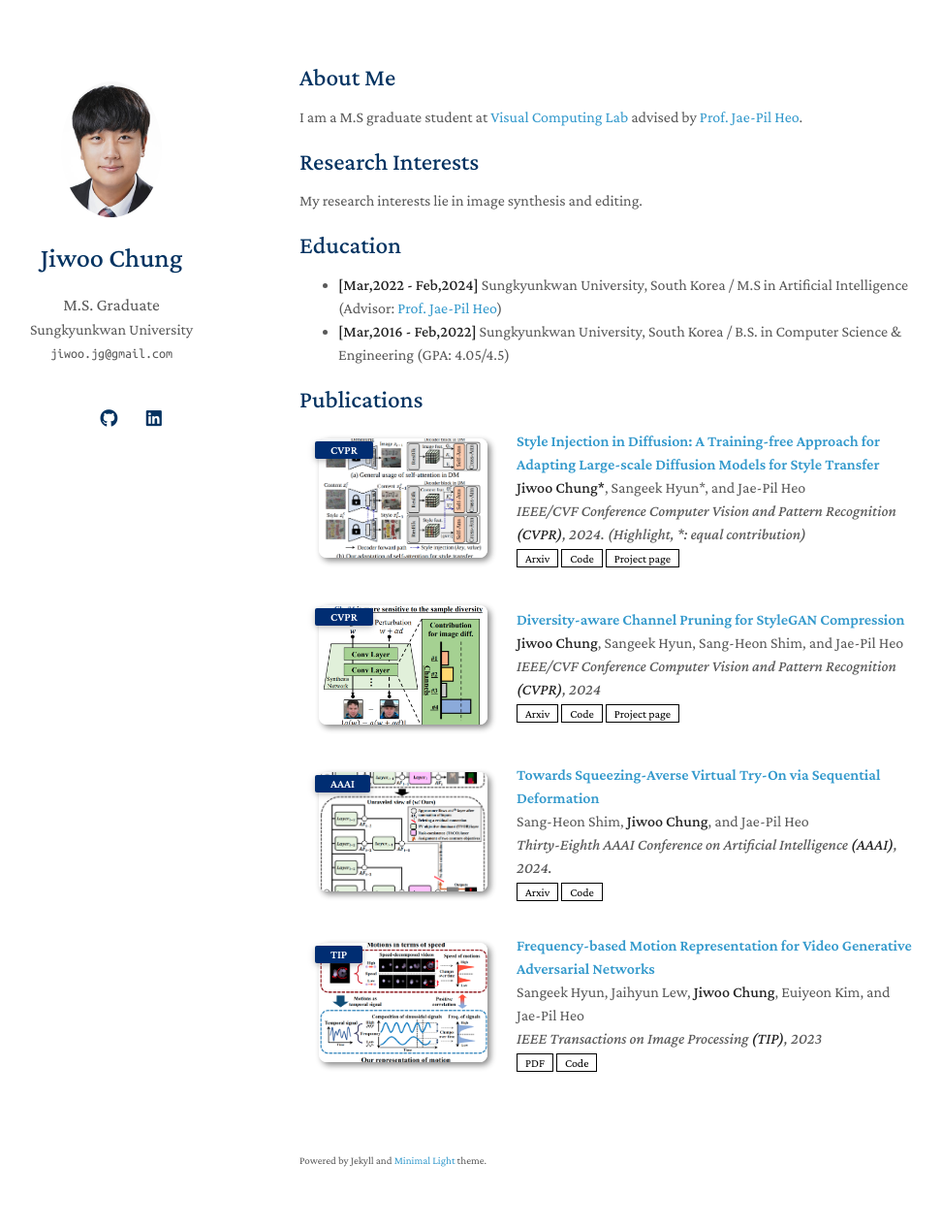
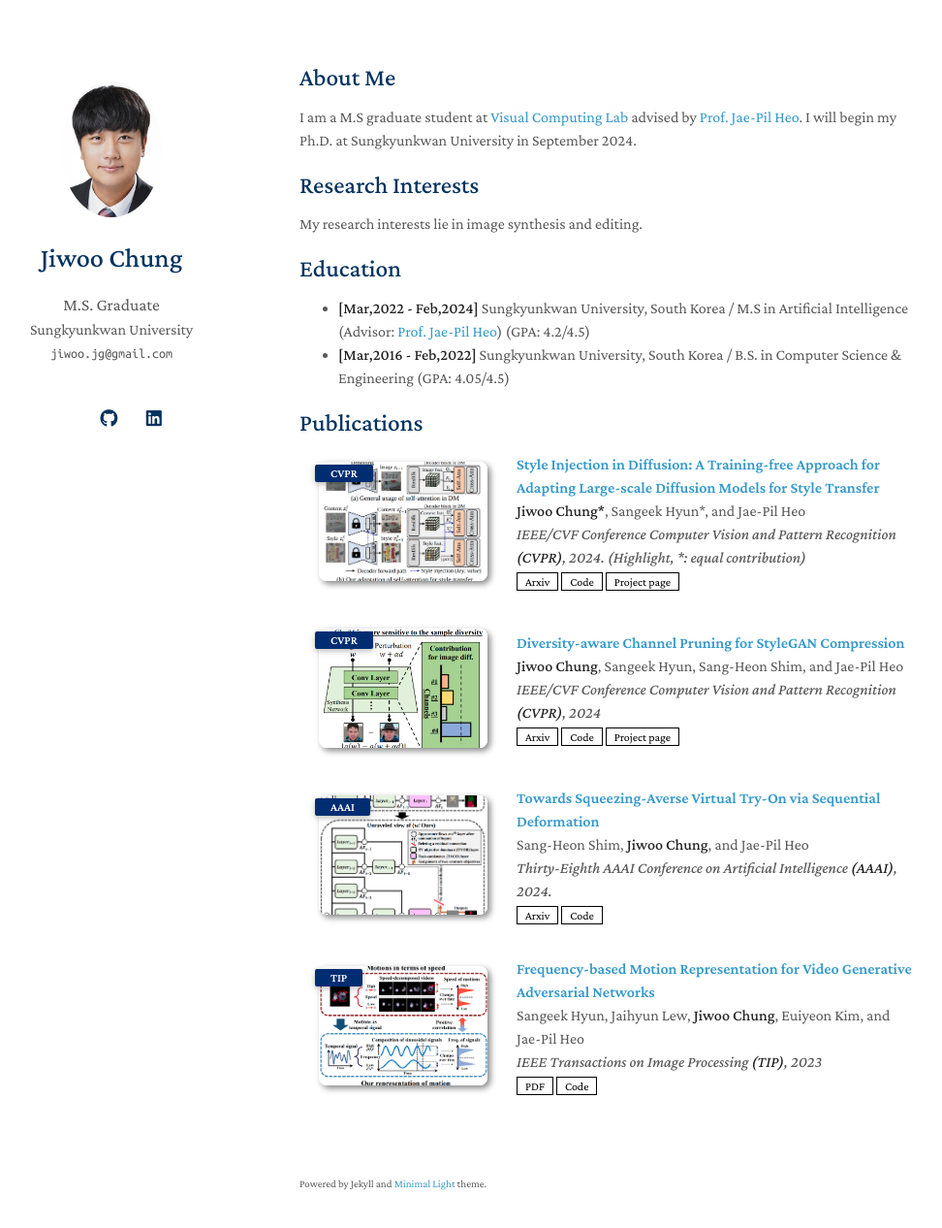
Before and after one commit to jiwoogit/jiwoogit.github.io, a Jekyll site: the page built from index.md, in a window 1280 px wide and 1301 px high. Shown: the top 1266 px of the window at 97% size, without its empty margins (161-1133 px from the left). Built offline with Jekyll 4.4.1, drawn with Linux system fonts in a browser that asks for light colours; nearby versions of some CDN libraries; a style sheet for code colours, icons or effects is not loaded; our own code applies the rules of GitHub Pages for plain Markdown files.

Commit message:
Update index.md

```diff
--- a/index.md
+++ b/index.md
@@ -5,6 +5,7 @@ layout: homepage
 ## About Me
 
 I am a M.S graduate student at [Visual Computing Lab](https://sites.google.com/site/vclabskku) advised by [Prof. Jae-Pil Heo](https://sites.google.com/site/jaepilheo).
+I will begin my Ph.D. at Sungkyunkwan University in September 2024.
 
 ## Research Interests
 
@@ -12,7 +13,7 @@ My research interests lie in image synthesis and editing.
 
 ## Education
 
-- **[Mar,2022 - Feb,2024]** Sungkyunkwan University, South Korea / M.S in Artificial Intelligence (Advisor: [Prof. Jae-Pil Heo](https://sites.google.com/site/jaepilheo))
+- **[Mar,2022 - Feb,2024]** Sungkyunkwan University, South Korea / M.S in Artificial Intelligence (Advisor: [Prof. Jae-Pil Heo](https://sites.google.com/site/jaepilheo)) (GPA: 4.2/4.5)
 - **[Mar,2016 - Feb,2022]** Sungkyunkwan University, South Korea / B.S. in Computer Science & Engineering (GPA: 4.05/4.5)
 
 <!-- ## News
```
